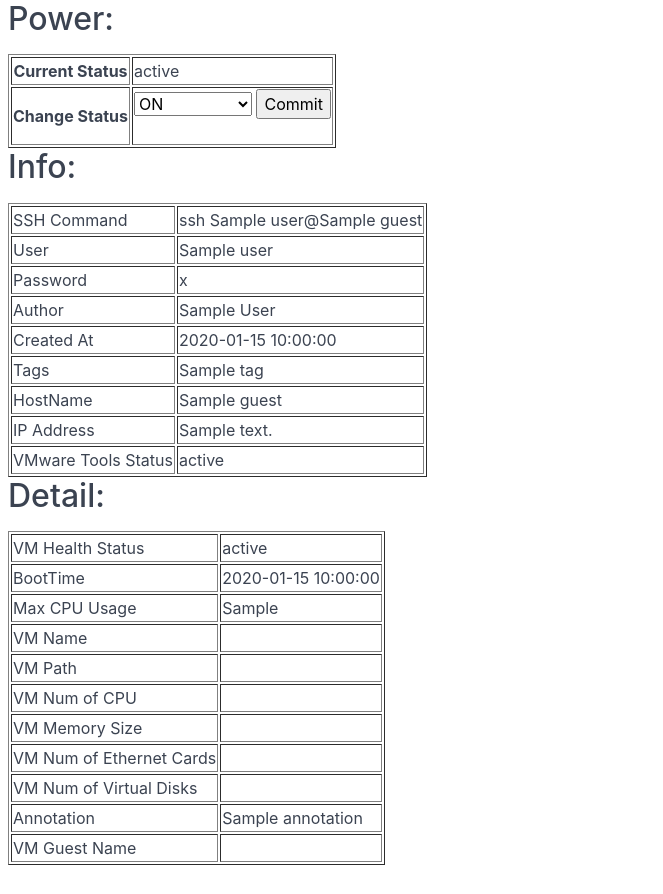
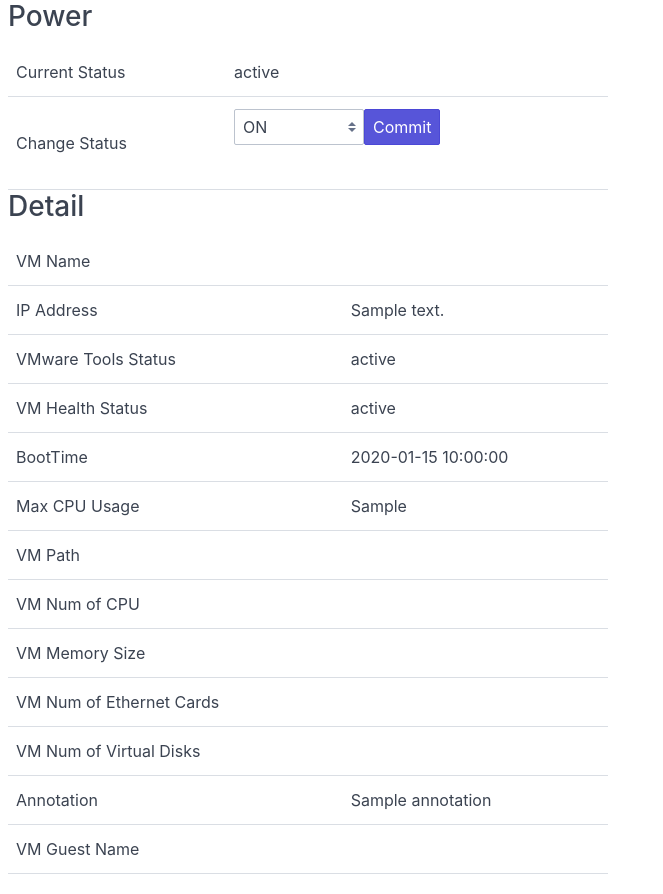
Before and after one commit to cdsl-research/ecoman, a Flask app: template templates/detail.html in a window 1280 px wide. Shown: the part 96-990 px from the top of the page, without its empty margins (0-663 px from the left). Before the commit the page ends 961 px from the top, so only its background shows below. Run offline with Flask 2, Linux system fonts and the light colour scheme; the template is opened without the code that fills it: most values are stand-ins (such as "Sample title", 1, 10 or a date in 2020).

Commit message:
fix machine detail

```diff
--- a/templates/detail.html
+++ b/templates/detail.html
@@ -1,16 +1,18 @@
 {% include "_header.html" %}
 
-<h2>Power:</h2>
+<h3>Power</h2>
 
-<table border=1>
+<table class="table">
 <tr>
-  <th>Current Status</th>
+  <td>Current Status</td>
   <td><span id="current_power">{{ detail.get('vim.vm.Summary').get('runtime').get('powerState') | default('') }}</span></td>
 </tr>
 <tr>
-  <th>Change Status</th>
+  <td>Change Status</td>
   <td>
-    <select id="power_state">
+    <div class="input-group">
+      <div class="form-group">
+        <select class="form-select" id="power_state">
           <option value="on">ON</option>
           <option value="off">OFF</option>
           <option value="reset">RESET</option>
@@ -18,14 +20,18 @@
           <option value="shutdown">SHUTDOWN</option>
           <option value="suspend">SUSPEND</option>
         </select>
-    <button id="commit">Commit</button>
+      </div>
+      <button class="btn btn-primary" id="commit">Commit</button>
+    </div>
     <p id="message"></p>
   </td>
 </tr>
 </table>
 
-<h2>Info:</h2>
-<table border=1>
+<!--
+<h3>Info</h3>
+
+<table class="table">
 <tr>
   <td>SSH Command</td>
   <td>ssh {{ detail.info.user }}@{{ detail.get('vim.vm.Summary').guest.hostName }}</td>
@@ -54,6 +60,15 @@
   <td>HostName</td>
   <td>{{ detail.get('vim.vm.Summary').guest.hostName }}</td>
 </tr>
+-->
+
+<h3>Detail</h3>
+
+<table class="table">
+<tr>
+  <td>VM Name</td>
+  <td><b>{{ detail.get('vim.vm.Summary').config.name }}</b></td>
+</tr>
 <tr>
   <td>IP Address</td>
   <td>{{ detail.get('vim.vm.Summary').guest.ipAddress }}</td>
@@ -61,10 +76,7 @@
 <tr>
   <td>VMware Tools Status</td>
   <td>{{ detail.get('vim.vm.Summary').guest.toolsStatus }}</td>
-</table>
-
-<h2>Detail:</h2>
-<table border=1>
+</tr>
 <tr>
   <td>VM Health Status</td>
   <td>{{ detail.get('vim.vm.Summary').overallStatus }}</td>
@@ -76,10 +88,6 @@
 <tr>
   <td>Max CPU Usage</td>
   <td>{{ detail.get('vim.vm.Summary').runtime.maxCpuUsage }}</td>
-</tr>
-<tr>
-  <td>VM Name</td>
-  <td><b>{{ detail.get('vim.vm.Summary').config.name }}</b></td>
 </tr>
 <tr>
   <td>VM Path</td>
@@ -111,6 +119,12 @@
 </tr>
 </table>
 
+<style>
+.table {
+  max-width: 600px;
+}
+</style>
+
 <script>
 let setPower = function() {
   const url = '/v1/machine/{{ uniq_id }}/power';
```
Also changed, not shown: templates/top.html (+9 -1 lines). Lines whose indentation alone changed are shown as unchanged.
